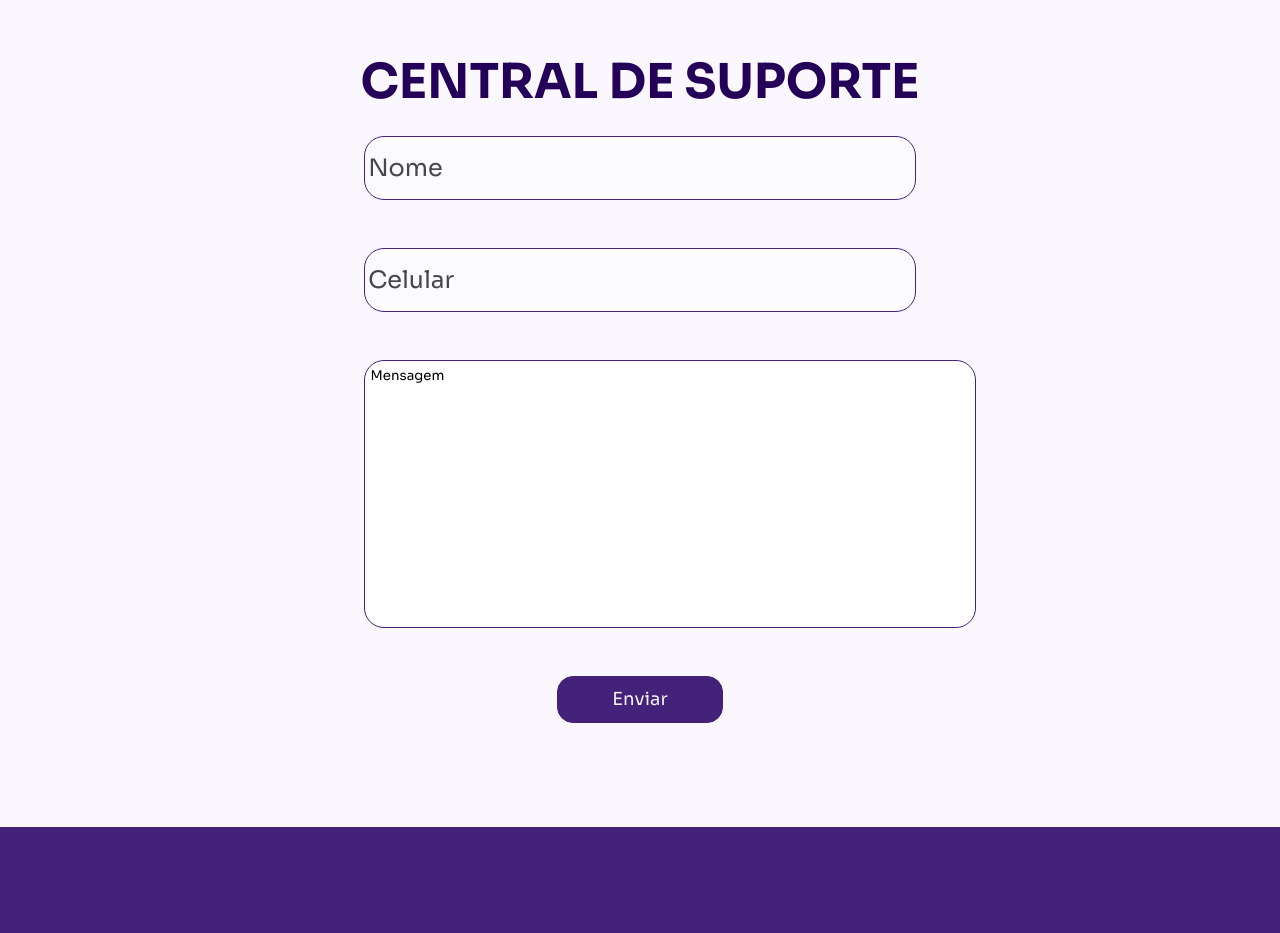
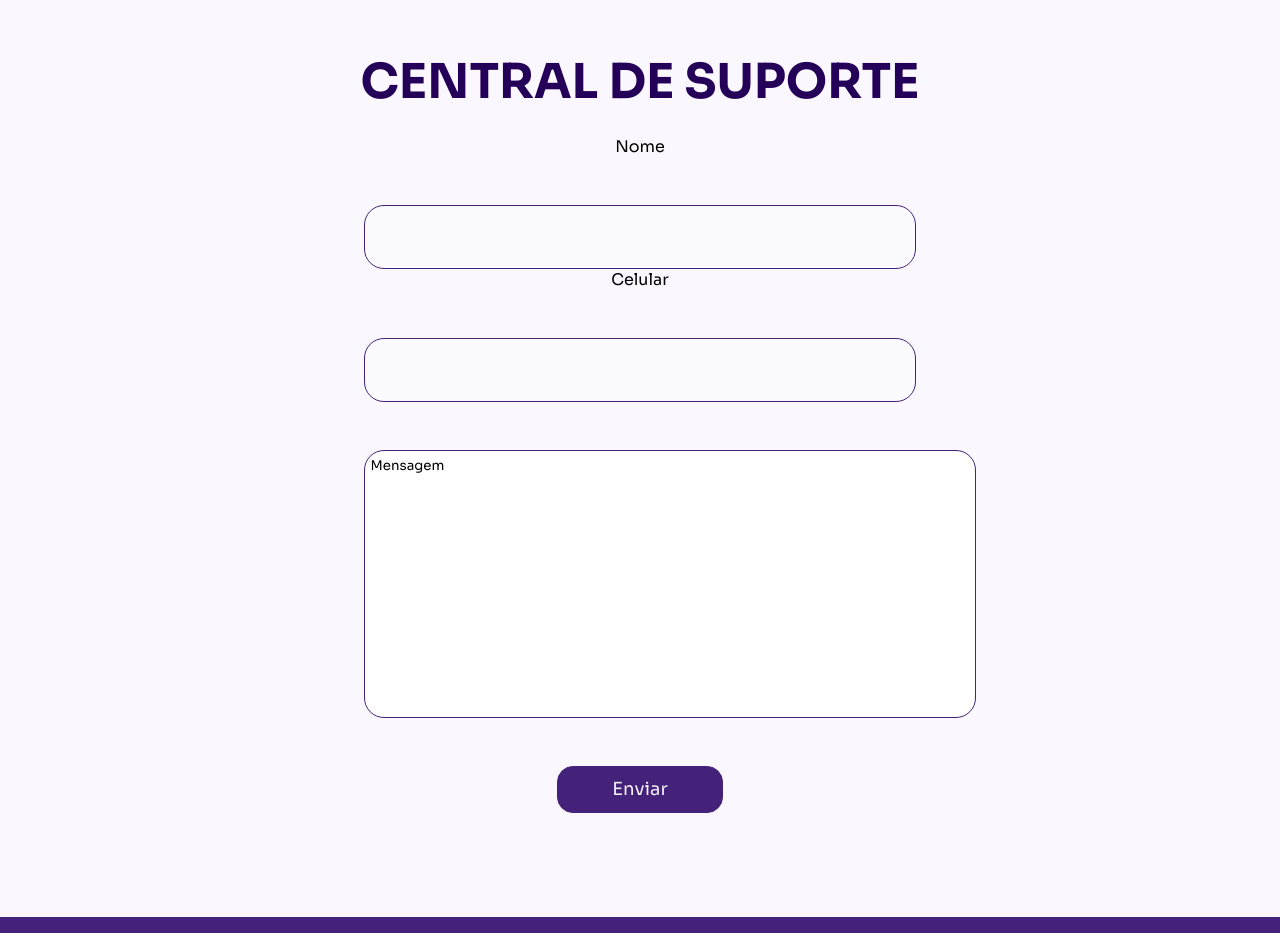
Before and after one commit to tosantos1/sanet-company, a React (Create React App) app: page / in a window 1280 px wide. Shown: the part 3120-4053 px from the top of the page. Built offline with nearby package versions, Linux system fonts and the light colour scheme.

Commit message:
edit final 1

```diff
--- a/src/components/suportCentral/index.tsx
+++ b/src/components/suportCentral/index.tsx
@@ -6,8 +6,10 @@ export function SuportCentral() {
             <div id="box-suport">
                 <h1>CENTRAL DE SUPORTE</h1>
                 <form action="">
-                    <input type="text" name="name" value="Nome" />
-                    <input type="tel" name="tel" value="Celular" />
+                    <label htmlFor="nome">Nome</label>
+                    <input type="text" name="name" id="nome" />
+                    <label htmlFor="tel">Celular</label>
+                    <input type="tel" name="tel" id="tel" />
                     <textarea name="msg" rows={15} cols={73} >Mensagem</textarea>
                     <input type="submit" id="submitForms" value="Enviar" />
                 </form>
```
